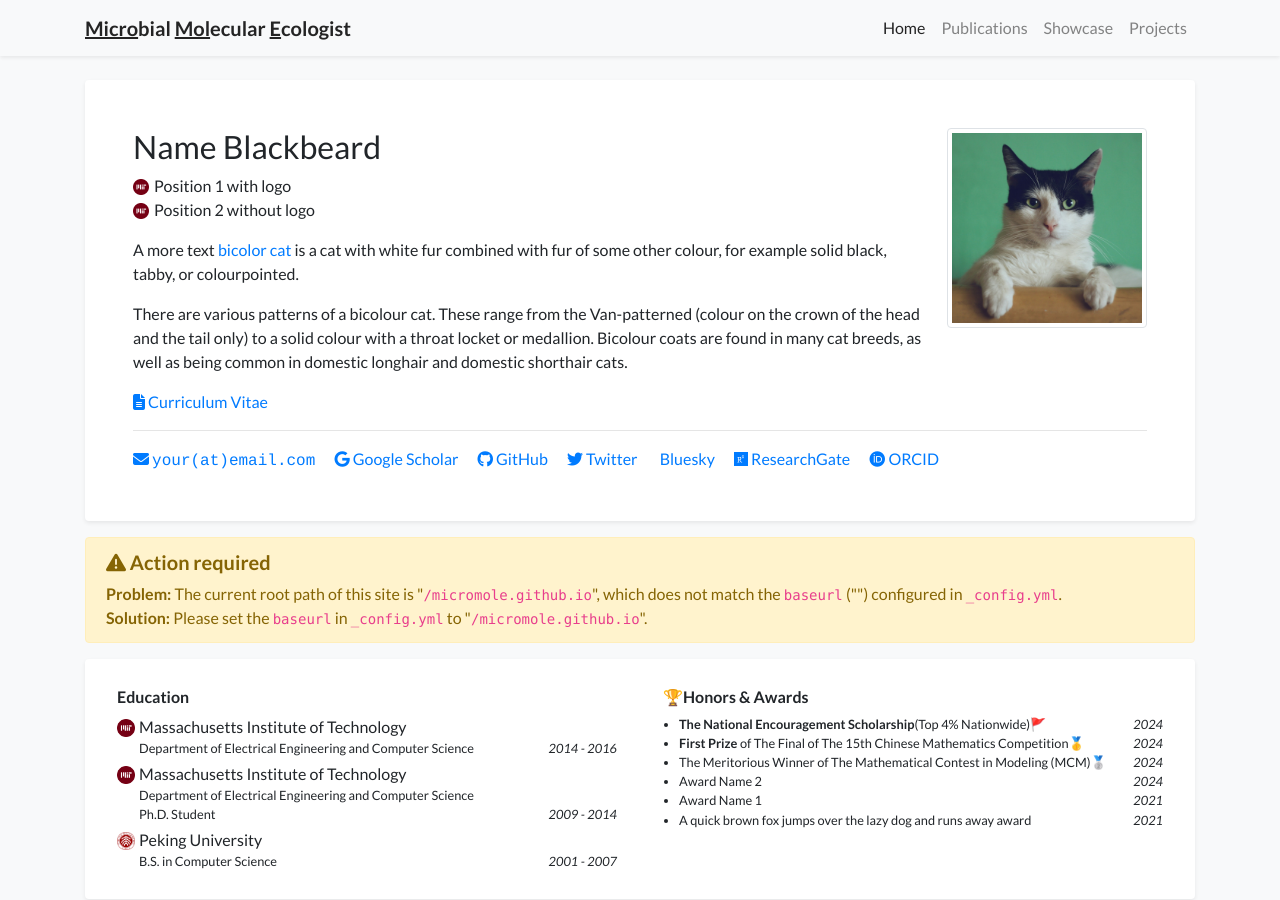
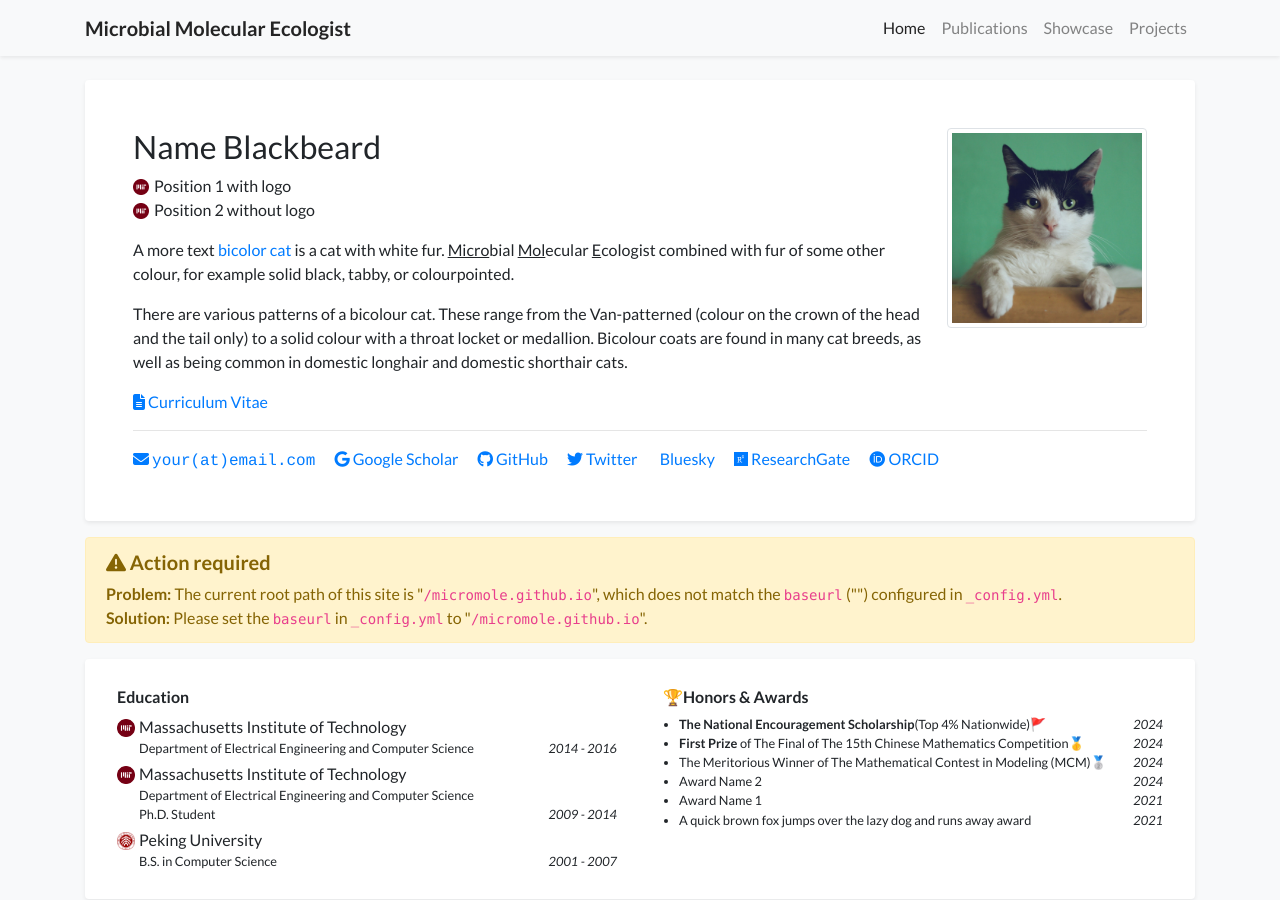
Before and after one commit to micromole/micromole.github.io, a Jekyll site: the page built from index.html, in a window 1280 px wide and 900 px high. Built offline with Jekyll 4.4.1, drawn with Linux system fonts in a browser that asks for light colours; nearby versions of some CDN libraries; comment, search, counter and statistics services are not loaded; a style sheet for code colours, icons or effects is not loaded.

Commit message:
Update profile.yml

```diff
--- a/_data/profile.yml
+++ b/_data/profile.yml
@@ -1,6 +1,6 @@
 primary_name: "Name Blackbeard"
 secondary_name: ""
-navbar_name: "<ins>Micro</ins>bial <ins>Mol</ins>ecular <ins>E</ins>cologist"
+navbar_name: "Microbial Molecular Ecologist"
 
 positions:
 - logo: /assets/images/badges/MIT_Social_circle.png  # Logo is optional
@@ -25,7 +25,7 @@ orcid: 0000-0000-0000-0000
 short_bio_text_justify: false
 short_bio: >-
   <p>
-    A more text <a href="https://en.wikipedia.org/wiki/Bicolor_cat" target="_blank">bicolor cat</a> is a cat with white fur combined with fur of some other colour, for example solid black, tabby, or colourpointed.
+    A more text <a href="https://en.wikipedia.org/wiki/Bicolor_cat" target="_blank">bicolor cat</a> is a cat with white fur. <ins>Micro</ins>bial <ins>Mol</ins>ecular <ins>E</ins>cologist combined with fur of some other colour, for example solid black, tabby, or colourpointed.
   </p>
   <p>
     There are various patterns of a bicolour cat. These range from the Van-patterned (colour on the crown of the head
```
